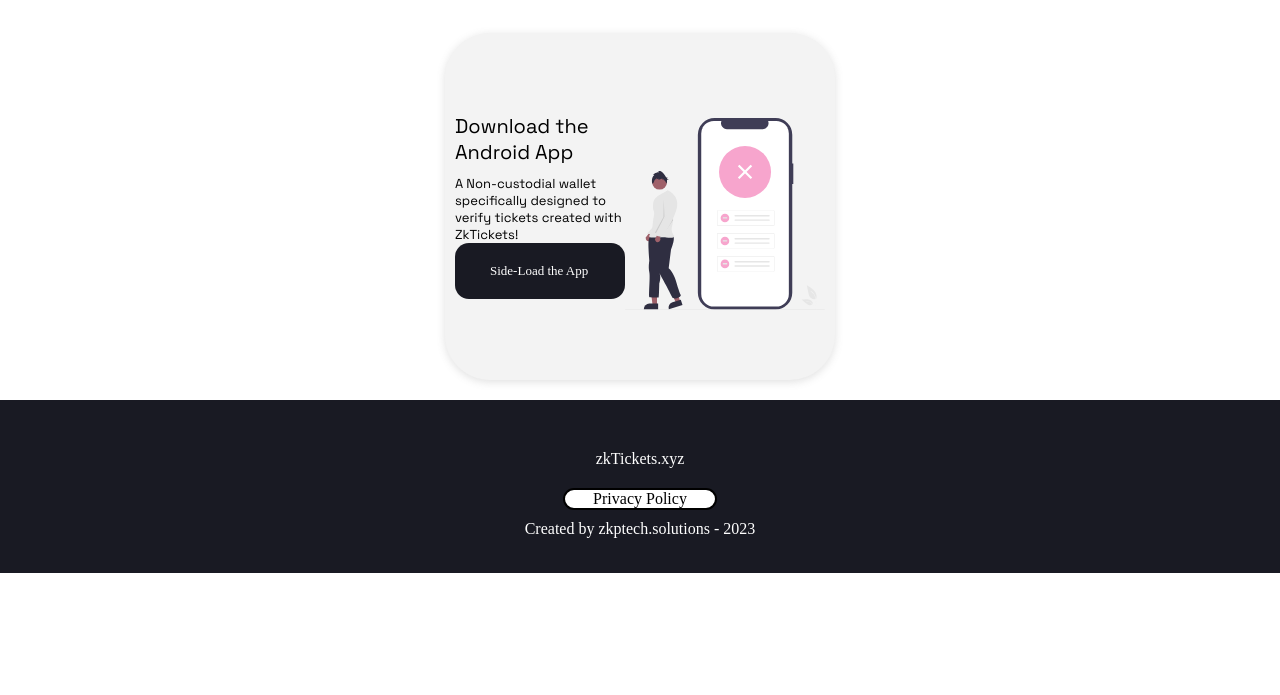
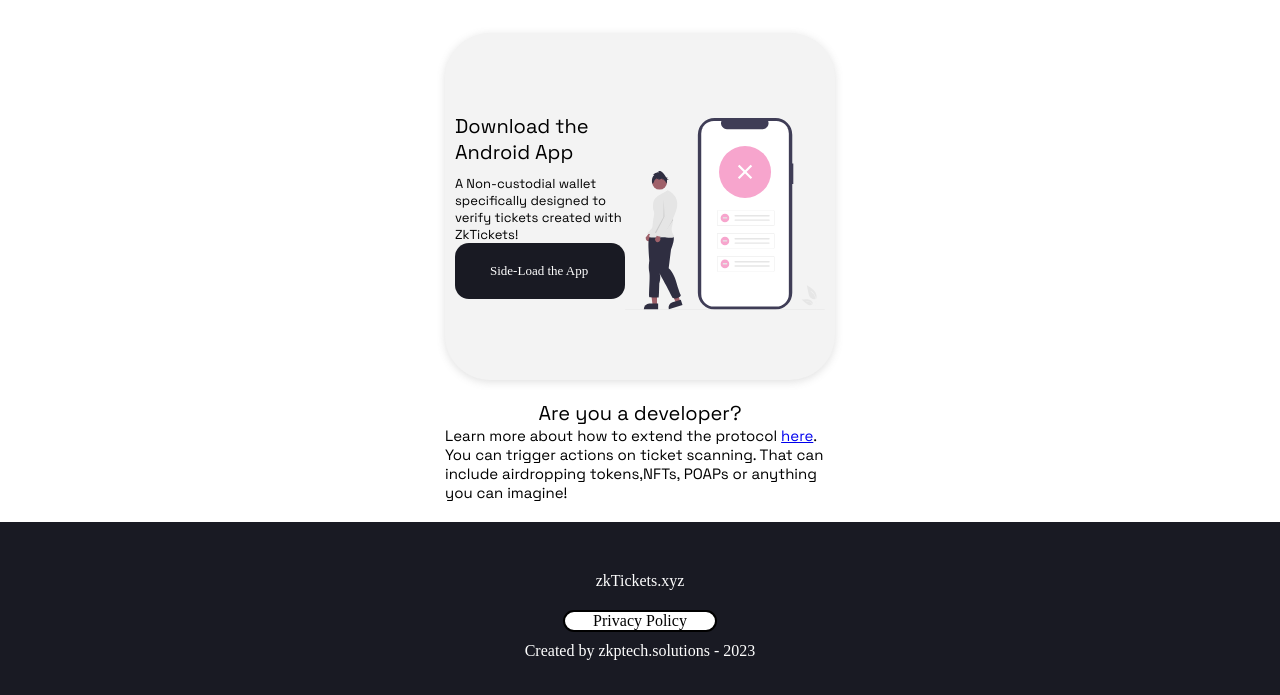
Before and after one commit to StrawberryChocolateFudge/zktickets.xyz, a Gatsby site: page / in a window 1280 px wide. Shown: the part 3175-3870 px from the top of the page. Before the commit the page ends 3748 px from the top, so only its background shows below. Built offline with nearby package versions, Linux system fonts and the light colour scheme; Gatsby itself is replaced by a stand-in of ours.

Commit message:
added new text

```diff
--- a/src/components/CallToActionComponent.tsx
+++ b/src/components/CallToActionComponent.tsx
@@ -70,7 +70,7 @@
         <div className="grow" style={callToActionContainer}>
             <div style={callToActionTextContainer}>
                 <div style={callToActionTitle}>Let's make events happen!</div>
-                <div style={callToActionSubtitle}>Try the application today and create your first event. It's very easy. Just select the network and fill out the form!</div>
+                <div style={callToActionSubtitle}>Try the application today and create your first event. It's very easy. Just connect your wallet and fill out the form!</div>
                 <button onClick={() => window.location.href = "https://btt.zktickets.xyz"} style={launchTheAppButton}>Launch the App</button>
             </div>
             <img style={IdeationLogoStyle} src={IdeationLogo} />
--- /dev/null
+++ b/src/components/ExtendableProtocol.tsx
@@ -0,0 +1,52 @@
+import React from "react";
+
+const sectionStyle = {
+    display: "flex",
+    flexDirection: "column" as "column",
+    justifyContent: "center",
+    marginTop: "20px",
+    marginBottom: "20px"
+};
+
+
+const row = {
+    display: "flex",
+    flexDirection: "row" as "row",
+    justifyContent: "center"
+}
+
+const title = {
+    maxWidth: "390px",
+    // height: "165px",
+    fontFamily: "Space Grotesk",
+    fontStyle: "normal",
+    fontWeight: "500",
+    fontSize: "20px",
+    // lineHeight: "55px",
+    color: "#000000",
+}
+
+const subtitle = {
+    maxWidth: "390px",
+    // height: "165px",
+    fontFamily: "Space Grotesk",
+    fontStyle: "normal",
+    fontWeight: "500",
+    fontSize: "15px",
+    // lineHeight: "55px",
+    color: "#000000",
+}
+
+
+export function ExtendableProtocol() {
+    return <section style={sectionStyle}>
+        <div style={row}>
+            <div style={title}>Are you a developer?</div>
+        </div>
+        <div style={row}>
+            <div style={subtitle}>Learn more about how to extend the protocol <a href="https://zkptechsolutions.notion.site/Use-cases-for-ZKTickets-16064cfec2f44921822c331ad9cdc933">here</a>.
+                You can trigger actions on ticket scanning. That can include airdropping tokens,NFTs, POAPs or anything you can imagine!</div>
+        </div>
+        <div style={row}></div>
+    </section>
+}
--- a/src/pages/index.tsx
+++ b/src/pages/index.tsx
@@ -8,6 +8,7 @@
 import { DownloadTheMobileApp } from "../components/DownloadTheMobileApp"
 import { BottomBar } from "../components/BottomBar";
 import "./styles.css";
+import { ExtendableProtocol } from "../components/ExtendableProtocol"
 
 export interface GeneralProps {
   windowSize: number;
@@ -23,7 +24,7 @@
 
   React.useEffect(() => {
     setWindowSize(window.innerWidth);
-  },[])
+  }, [])
 
 
   React.useEffect(() => {
@@ -43,6 +44,7 @@
       <CaseStudies windowSize={windowSize}></CaseStudies>
       <WorkProcess windowSize={windowSize}></WorkProcess>
       <DownloadTheMobileApp windowSize={windowSize}></DownloadTheMobileApp>
+      <ExtendableProtocol></ExtendableProtocol>
       <BottomBar windowSize={windowSize}></BottomBar>
     </main>
   )
```
